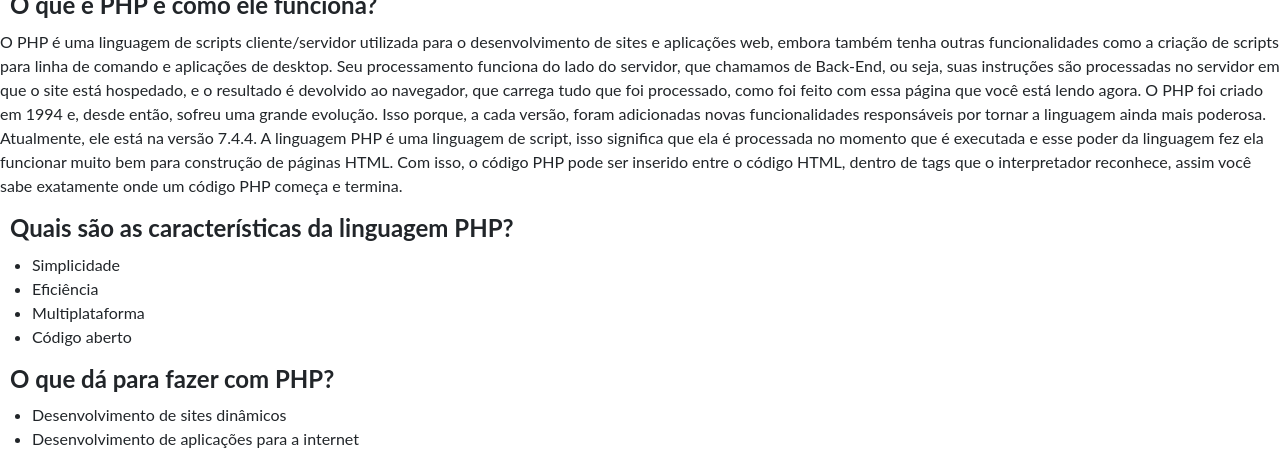
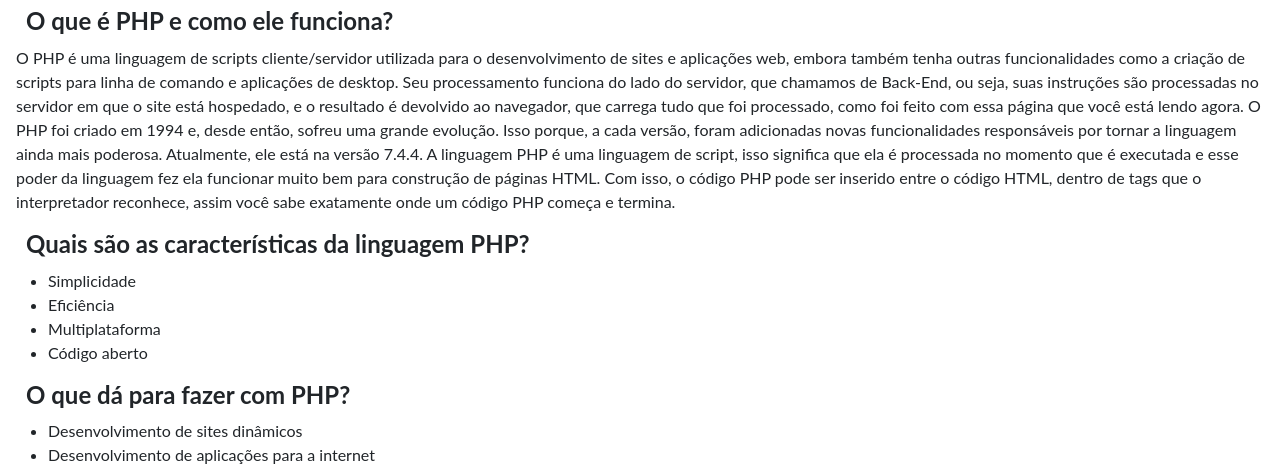
Before and after one commit to VicMatteus/VicMatteus.github.io, a plain HTML site: page php/index.html in a window 1280 px wide. Shown: the part 142-611 px from the top of the page. Drawn offline with nearby package versions, Linux system fonts and the light colour scheme.

Commit message:
Update index.html
teste de padding na main

```diff
--- a/php/index.html
+++ b/php/index.html
@@ -20,8 +20,7 @@
 		<title>Coders || PHP</title>
 	</head>
 	<body>
-		<main>
-			<nav class="navbar navbar-light bg-ligth static-top" style="background-color: #0a58ca">
+		<nav class="navbar navbar-light bg-ligth static-top" style="background-color: #0a58ca">
 				<div class="container">
 					<div class="logo">
 						<!--só pra responsividade-->
@@ -56,6 +55,7 @@
 					</form>
 				</div>
 			</nav>
+		<main style="padding:1rem;">
 			<h1>Aprenda um pouco sobre PHP</h1>
 			<h4>O que é PHP e como ele funciona?</h4>
 			<p>
```
